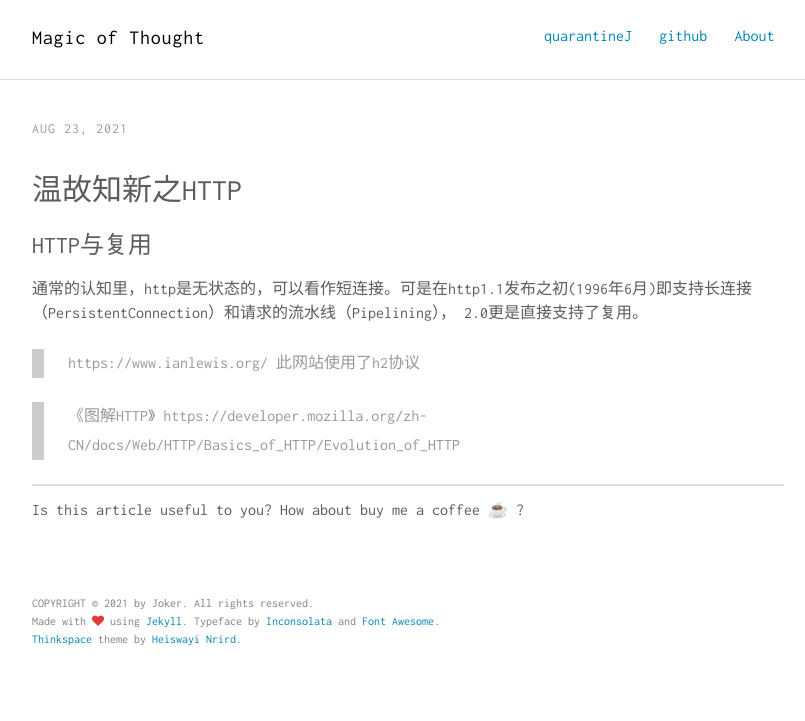
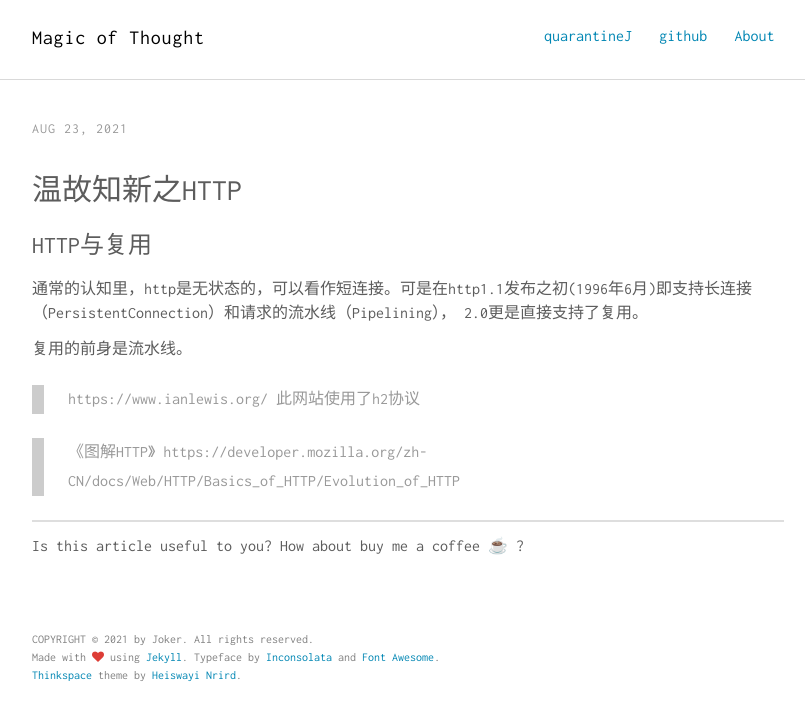
Before and after one commit to rongjoker/rongjoker.github.io, a Jekyll site: the page built from _posts/2021-08-23-review1http.md, in a window 1280 px wide. Shown: the top 721 px of the page, without its empty margins (232-1037 px from the left). Built offline with Jekyll 4.4.1, drawn with Linux system fonts in a browser that asks for light colours; comment, search, counter and statistics services are not loaded.

Commit message:
复用的前身是流水线

```diff
--- a/_posts/2021-08-23-review1http.md
+++ b/_posts/2021-08-23-review1http.md
@@ -8,6 +8,8 @@ title: 温故知新之HTTP
 
 通常的认知里，http是无状态的，可以看作短连接。可是在http1.1发布之初(1996年6月)即支持长连接（PersistentConnection）和请求的流水线（Pipelining）， 2.0更是直接支持了复用。
 
+复用的前身是流水线。
+
 > https://www.ianlewis.org/ 此网站使用了h2协议
 
 
```
